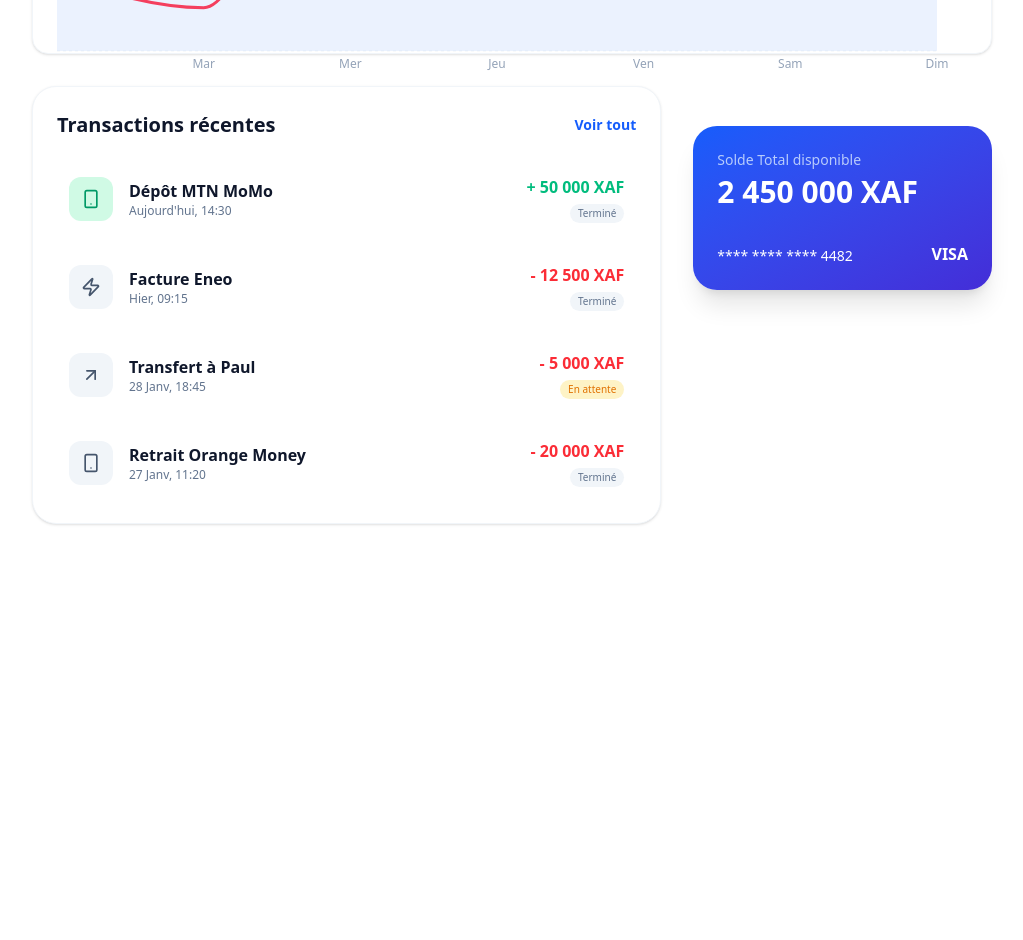
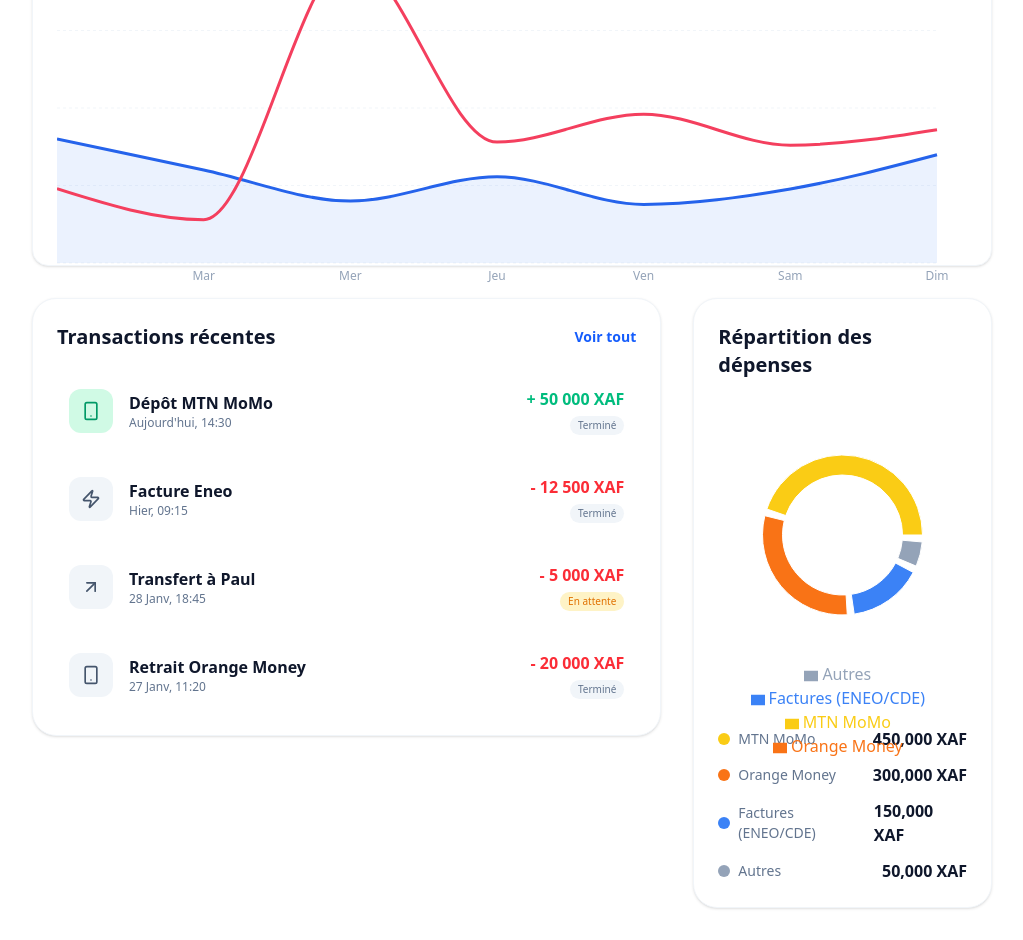
Before and after one commit to atedesi22/FinanceFlow-Dashboard, a React (Vite) app: page / in a window 1280 px wide. Shown: the part 920-1860 px from the top of the page, without its empty margins (256-1279 px from the left). Before the commit the page ends 1476 px from the top, so only its background shows below. Built offline with nearby package versions, Linux system fonts and the light colour scheme.

Commit message:
SpendingAnalysis

```diff
--- /dev/null
+++ b/src/components/SpendingAnalysis.jsx
@@ -0,0 +1,65 @@
+import { Cell, Legend, Pie, PieChart, ResponsiveContainer, Tooltip } from "recharts";
+
+
+
+const data = [
+    {name: 'MTN MoMo', value: 450000, color: '#facc15'},
+    {name: 'Orange Money', value: 300000, color: '#f97316'},
+    {name: 'Factures (ENEO/CDE)', value: 150000, color: '#3b82f6'},
+    {name: 'Autres', value: 50000, color: '#94a3b8'}
+];
+
+const SpendingAnalysis = () =>{
+    return(
+        <>
+            <div className="bg-white dark:bg-slate-800 rounded-3xl p-6 shadow-sm border border-slate-100 dark:border-none h-full">
+              <h3 className="text-xl font-bold text-slate-900 dark:text-white mb-6">Répartition des dépenses</h3>
+
+                <div className="h-[300px] w-full">
+                    <ResponsiveContainer width='100%' height='100%'>
+                        <PieChart>
+                            <Pie
+                                data={data}
+                                cx='50%'
+                                cy='50%'
+                                innerRadius={60}
+                                outerRadius={80}
+                                paddingAngle={5}
+                                dataKey='value'
+                            >
+                                {data.map((entry, index) => (
+                                    <Cell key={`cell-${index}`} fill={entry.color}/>
+                                ))
+
+                                }
+                            </Pie>
+                            <Tooltip contentStyle={{ borderRadius: '16px', border: 'none', boxShadow: '0 10px 15px -3px rgb(0 0 0 / 0.1)' }}/>
+                            <Legend verticalAlign="bottom" height={36}/>
+                        </PieChart>
+                    </ResponsiveContainer>
+                </div>
+
+                <div className="mt-6 space-y-3">
+                    {data.map((item) => (
+                        <div
+                            key={item.name}
+                            className="flex justify-between items-center"
+                        >
+                            <div className="flex items-center gap-2">
+                                <div className="w-3 h-3 rounded-full" style={{ backgroundColor: item.color }}></div>
+                                <span className="text-sm text-slate-500 dark:text-slate-400">{item.name}</span>
+                            </div>
+                            <span className="font-bold text-slate-900 dark:text-white">
+                                {item.value.toLocaleString()} XAF
+                            </span>
+                        </div>
+                    ))
+
+                    }
+                </div>
+            </div>
+        </>
+    )
+}
+
+export default SpendingAnalysis
--- a/src/pages/Dasboard.jsx
+++ b/src/pages/Dasboard.jsx
@@ -3,6 +3,7 @@ import StatsCard from '../components/StatsCard';
 import '../index.css'
 import MainChart from '../components/MainChart';
 import TransactionList from '../components/TransactionList';
+import SpendingAnalysis from '../components/SpendingAnalysis';
 
 
 const Dashboard = () =>{
@@ -39,6 +40,19 @@ const Dashboard = () =>{
                         color="bg-rose-500 text-white"
                         icon={<CreditCard size={24} />}
                     />
+
+
+                </div>
+
+                <div className='space-y-5 mt-10'>
+                        <div className='bg-gradient-to-br dark:from-red-500  from-blue-600 to-indigo-700 p-6 rounded-3xl text-white shadow-xl'>
+                            <p className='text-blue-100 text-sm opacity-80'>Solde Total disponible</p>
+                            <h2 className='text-3xl font-bold mt-1'>2 450 000 XAF</h2>
+                            <div className='mt-8 flex justify-between items-end'>
+                                <div className='text-sm lg:text-2xl'> **** **** **** 4482</div>
+                                <div className='font-bold'>VISA</div>
+                            </div>
+                        </div>
                 </div>
 
                 {/* Actions Rapides  */}
@@ -76,17 +90,7 @@ const Dashboard = () =>{
                     <div className='lg:col-span-2'>
                         <TransactionList/>
                     </div>
-
-                    <div className='space-y-8 mt-10'>
-                        <div className='bg-gradient-to-br dark:from-red-500  from-blue-600 to-indigo-700 p-6 rounded-3xl text-white shadow-xl'>
-                            <p className='text-blue-100 text-sm opacity-80'>Solde Total disponible</p>
-                            <h2 className='text-3xl font-bold mt-1'>2 450 000 XAF</h2>
-                            <div className='mt-8 flex justify-between items-end'>
-                                <div className='text-sm'> **** **** **** 4482</div>
-                                <div className='font-bold'>VISA</div>
-                            </div>
-                        </div>
-                    </div>
+                    <SpendingAnalysis/>
 
                 </div>
 
```
